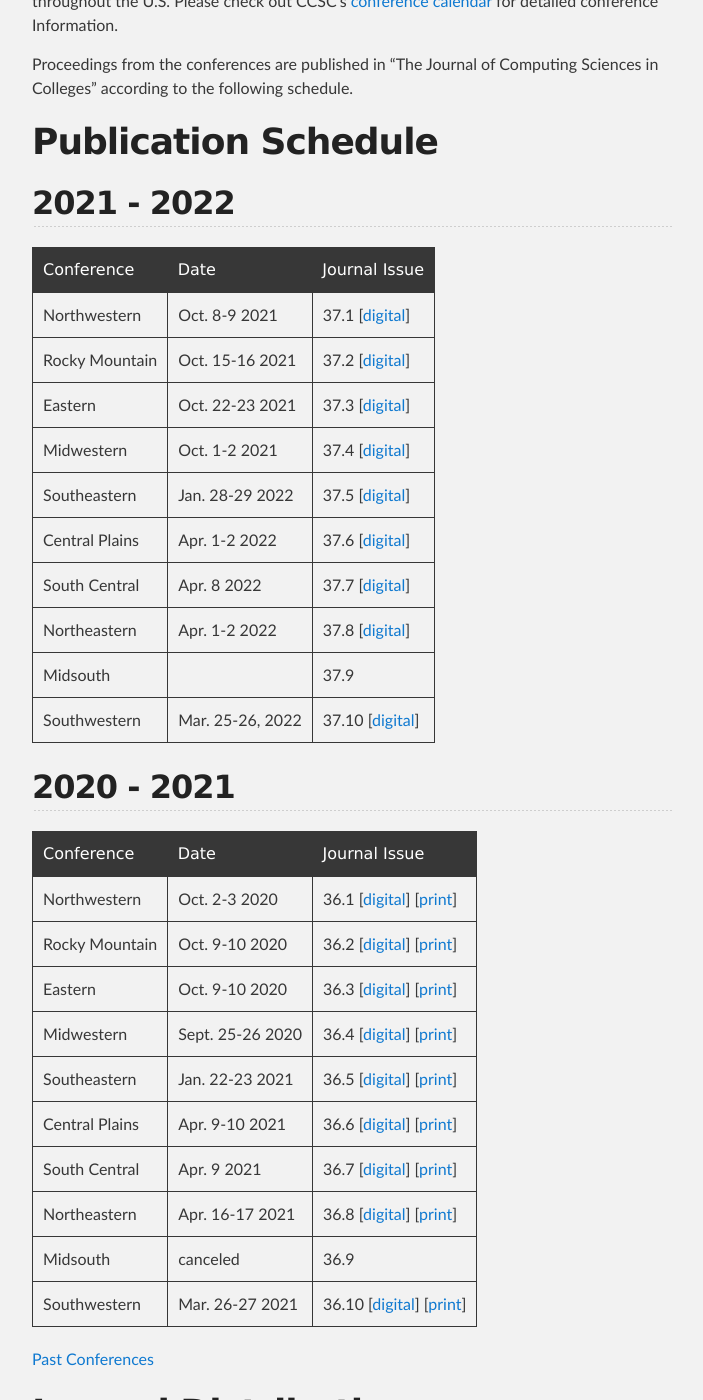
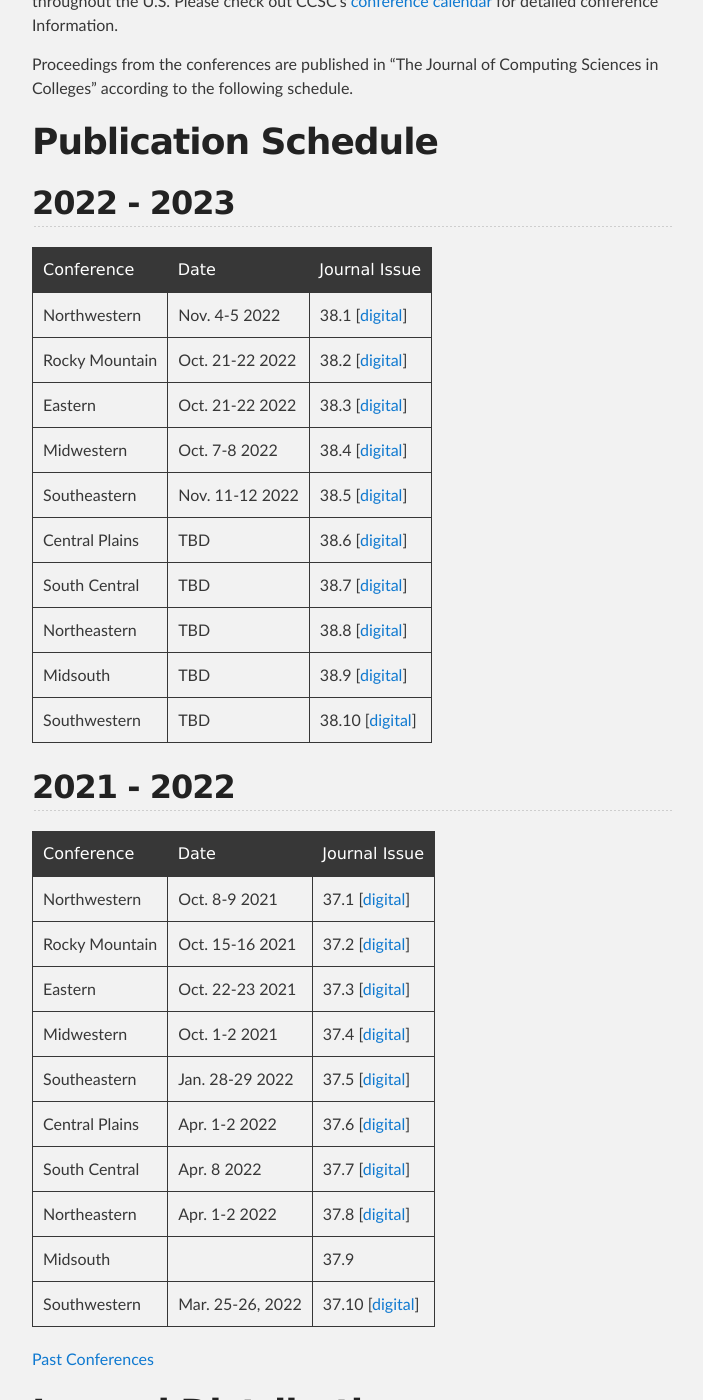
Before and after one commit to ccsc-journal/ccsc-editor, a Jekyll site: the page built from docs/index.md, in a window 1280 px wide and 1400 px high, scrolled down 524 px. Shown: the whole window, without its empty margins (288-991 px from the left). Built offline with Jekyll 4.4.1, drawn with Linux system fonts in a browser that asks for light colours; our own code applies the rules of GitHub Pages for plain Markdown files.

Commit message:
update publication schedule for 22-23 year

```diff
--- a/docs/index.md
+++ b/docs/index.md
@@ -14,6 +14,21 @@ Proceedings from the conferences are published in "The Journal of Computing
 Sciences in Colleges" according to the following schedule.
 
 # Publication Schedule
+## 2022 - 2023
+
+| Conference | Date | Journal Issue |
+|:-------------|:------------------|:------|
+| Northwestern | Nov. 4-5 2022| 38.1 [[digital]()]|
+| Rocky Mountain | Oct. 21-22 2022 | 38.2 [[digital]()] |
+| Eastern | Oct. 21-22 2022 | 38.3 [[digital]()] |
+| Midwestern | Oct. 7-8 2022 | 38.4 [[digital]()] |
+| Southeastern | Nov. 11-12 2022 | 38.5 [[digital]()] |
+| Central Plains | TBD | 38.6 [[digital]()] |
+| South Central | TBD | 38.7 [[digital]()] |
+| Northeastern | TBD | 38.8 [[digital]()] |
+| Midsouth | TBD | 38.9 [[digital]()]|
+| Southwestern | TBD | 38.10 [[digital]()] |
+
 ## 2021 - 2022
 
 | Conference | Date | Journal Issue |
@@ -29,21 +44,6 @@ Sciences in Colleges" according to the following schedule.
 | Midsouth | | 37.9 |
 | Southwestern | Mar. 25-26, 2022 | 37.10 [[digital](http://www.ccsc.org/publications/journals/SW2022.pdf)] |
 
-## 2020 - 2021
-
-| Conference | Date | Journal Issue |
-|:-------------|:------------------|:------|
-| Northwestern | Oct. 2-3 2020| 36.1 [[digital](http://www.ccsc.org/publications/journals/NW2020.pdf)] [[print](https://www.amazon.com/dp/B095G5K2LW)]|
-| Rocky Mountain | Oct. 9-10 2020 | 36.2 [[digital](http://www.ccsc.org/publications/journals/RM2020.pdf)] [[print](https://www.amazon.com/dp/B095GJ5WNK)]|
-| Eastern | Oct. 9-10 2020 | 36.3 [[digital](http://www.ccsc.org/publications/journals/EA2020.pdf)] [[print](https://www.amazon.com/dp/B08NV684GD)]|
-| Midwestern | Sept. 25-26 2020 | 36.4 [[digital](http://www.ccsc.org/publications/journals/MW2020.pdf)] [[print](https://www.amazon.com/dp/B095L5LWXQ)]|
-| Southeastern | Jan. 22-23 2021 | 36.5 [[digital](http://www.ccsc.org/publications/journals/SE2020.pdf)] [[print](https://www.amazon.com/dp/B095LH5GWX)]|
-| Central Plains | Apr. 9-10 2021 | 36.6 [[digital](http://www.ccsc.org/publications/journals/CP2021.pdf)] [[print](https://www.amazon.com/dp/B0948LNWYR)]|
-| South Central | Apr. 9 2021 | 36.7 [[digital](http://www.ccsc.org/publications/journals/SC2021.pdf)] [[print](https://www.amazon.com/dp/B094ZN6FJH)]|
-| Northeastern | Apr. 16-17 2021 | 36.8 [[digital](http://www.ccsc.org/publications/journals/NE2021.pdf)] [[print](https://www.amazon.com/dp/B095TCB4RT)]|
-| Midsouth | canceled | 36.9 |
-| Southwestern | Mar. 26-27 2021 | 36.10 [[digital](http://www.ccsc.org/publications/journals/SW2021.pdf)] [[print](https://www.amazon.com/dp/B096LWMQJ5)]|
-
 [Past Conferences](https://lubaochuan.github.io/ccsc-editor/past_conferences.html)
 
 # Journal Distribution
```
Also changed, not shown: docs/past_conferences.md (+15 -0 lines).
